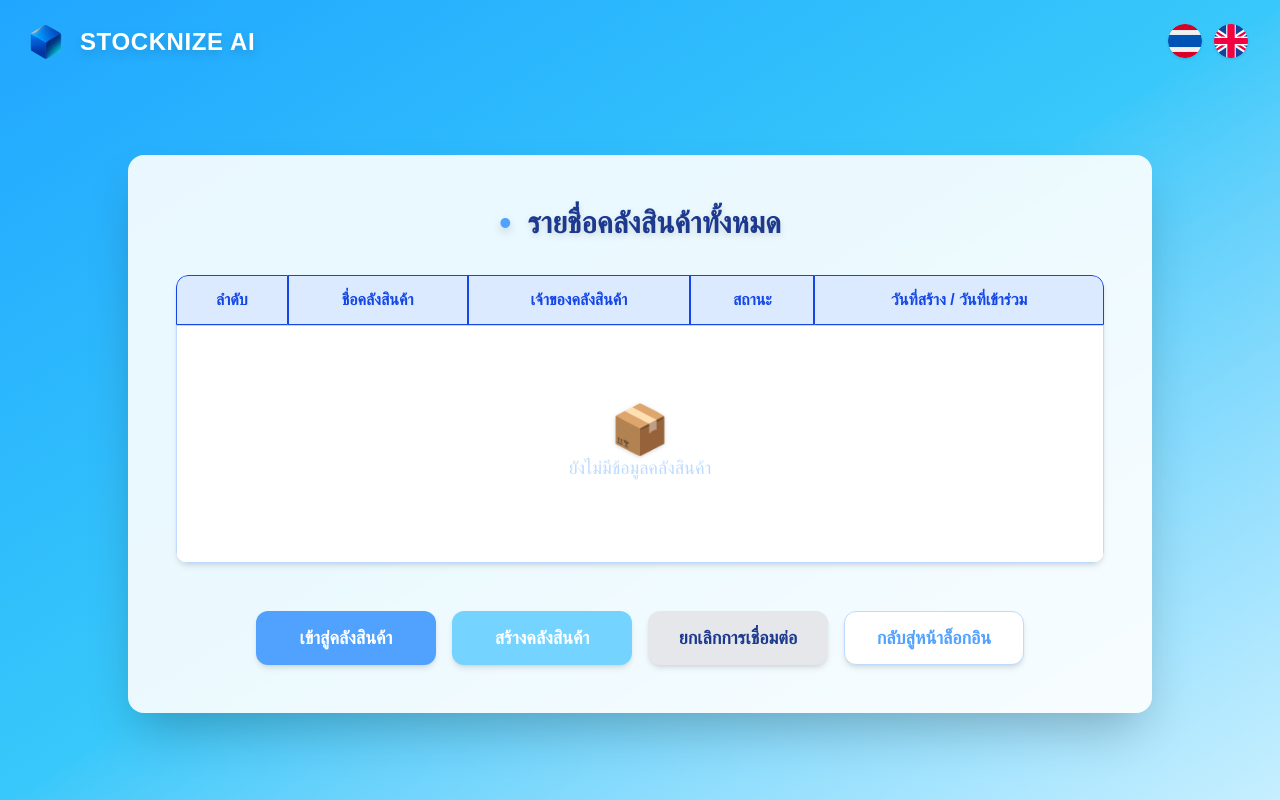
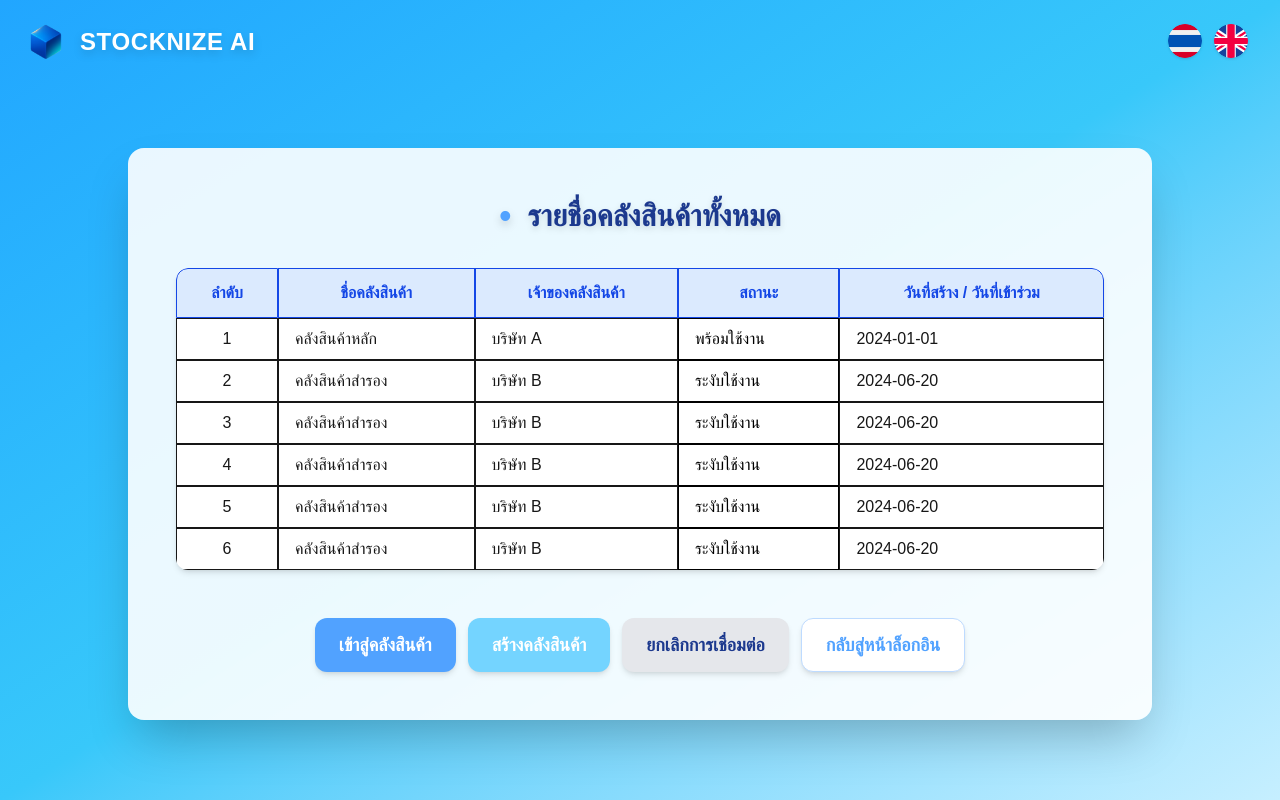
Before and after one commit to NUT-ARNAJAKDEV/Stocknize-AI-demo, a Next.js app: page /warehouse in a window 1280 px wide. Built offline with nearby package versions, Linux system fonts and the light colour scheme.

Commit message:
modified:   app/warehouse/page.js

```diff
--- a/app/warehouse/page.js
+++ b/app/warehouse/page.js
@@ -1,10 +1,57 @@
 "use client";
+import React, { useState } from "react";
 import Image from "next/image";
 import { useRouter } from "next/navigation";
 
 export default function Warehouse() {
     const router = useRouter();
+    const [selectedRow, setSelectedRow] = useState(null);
 
+    // ตัวอย่างข้อมูล
+    const rows = [
+        {
+            id: 1,
+            name: "คลังสินค้าหลัก",
+            owner: "บริษัท A",
+            status: "พร้อมใช้งาน",
+            date: "2024-01-01"
+        },
+        {
+            id: 2,
+            name: "คลังสินค้าสำรอง",
+            owner: "บริษัท B",
+            status: "ระงับใช้งาน",
+            date: "2024-06-20"
+        },
+        {
+            id: 3,
+            name: "คลังสินค้าสำรอง",
+            owner: "บริษัท B",
+            status: "ระงับใช้งาน",
+            date: "2024-06-20"
+        },
+        {
+            id: 4,
+            name: "คลังสินค้าสำรอง",
+            owner: "บริษัท B",
+            status: "ระงับใช้งาน",
+            date: "2024-06-20"
+        },
+        {
+            id: 5,
+            name: "คลังสินค้าสำรอง",
+            owner: "บริษัท B",
+            status: "ระงับใช้งาน",
+            date: "2024-06-20"
+        },
+        {
+            id: 6,
+            name: "คลังสินค้าสำรอง",
+            owner: "บริษัท B",
+            status: "ระงับใช้งาน",
+            date: "2024-06-20"
+        }
+    ];
     return (
         <div className="min-h-screen w-full bg-gradient-to-br from-[#21a6ff] via-[#38c8fa] to-[#c6efff] flex flex-col">
             {/* HEADER */}
@@ -33,65 +80,90 @@ export default function Warehouse() {
                     </div>
                     {/* Table */}
                     <div className="overflow-x-auto w-full rounded-xl bg-white shadow-md mb-10">
-                        <table className="min-w-full border-separate border-spacing-0">
+                        <table className="min-w-full border-separate border-spacing-0 text-xs md:text-sm lg:text-base">
                             <thead>
                                 <tr className="bg-blue-100">
-                                    <th className="border px-4 py-3 font-bold text-base text-blue-700 rounded-tl-xl">
+                                    <th className="border px-2 md:px-4 py-2 md:py-3 font-bold text-xs md:text-base text-blue-700 rounded-tl-xl">
                                         ลำดับ
                                     </th>
-                                    <th className="border px-4 py-3 font-bold text-base text-blue-700">
+                                    <th className="border px-2 md:px-4 py-2 md:py-3 font-bold text-xs md:text-base text-blue-700">
                                         ชื่อคลังสินค้า
                                     </th>
-                                    <th className="border px-4 py-3 font-bold text-base text-blue-700">
+                                    <th className="border px-2 md:px-4 py-2 md:py-3 font-bold text-xs md:text-base text-blue-700">
                                         เจ้าของคลังสินค้า
                                     </th>
-                                    <th className="border px-4 py-3 font-bold text-base text-blue-700">
+                                    <th className="border px-2 md:px-4 py-2 md:py-3 font-bold text-xs md:text-base text-blue-700">
                                         สถานะ
                                     </th>
-                                    <th className="border px-4 py-3 font-bold text-base text-blue-700 rounded-tr-xl">
+                                    <th className="border px-2 md:px-4 py-2 md:py-3 font-bold text-xs md:text-base text-blue-700 rounded-tr-xl">
                                         วันที่สร้าง / วันที่เข้าร่วม
                                     </th>
                                 </tr>
                             </thead>
                             <tbody>
-                                {/* รายการว่าง */}
+                                {rows.map((row, idx) => (
+                                    <tr
+                                        key={row.id}
+                                        onClick={() => setSelectedRow(idx)}
+                                        className={`cursor-pointer transition ${selectedRow === idx
+                                            ? "bg-blue-400/70 ring-2 ring-blue-400"
+                                            : "hover:bg-blue-50"
+                                            }`}
+                                    >
+                                        <td className="border px-2 md:px-4 py-2 text-center">{idx + 1}</td>
+                                        <td className="border px-2 md:px-4 py-2">{row.name}</td>
+                                        <td className="border px-2 md:px-4 py-2">{row.owner}</td>
+                                        <td
+                                            className={`border px-2 md:px-4 py-2 ${row.status === "พร้อมใช้งาน"
+                                                ? "text-black"
+                                                : "text-black"
+                                                }`}
+                                        >
+                                            {row.status}
+                                        </td>
+                                        <td className="border px-2 md:px-4 py-2">{row.date}</td>
+                                    </tr>
+                                ))}
+                                {/* หากไม่มีข้อมูล */}
+                                {rows.length === 0 && (
                                     <tr>
                                         <td colSpan={5} className="py-20 text-center text-blue-200 text-lg font-medium border">
-                                        {/* พื้นที่ว่างสำหรับข้อมูล */}
                                             <span className="text-5xl drop-shadow-sm">📦</span>
                                             <div>ยังไม่มีข้อมูลคลังสินค้า</div>
                                         </td>
                                     </tr>
+                                )}
                             </tbody>
                         </table>
                     </div>
                     {/* ปุ่มด้านล่าง */}
-                    <div className="w-full flex flex-wrap gap-4 justify-center mt-2">
+                    <div className="w-full flex flex-col md:flex-row gap-3 justify-center mt-2">
                         <button
-                            className="min-w-[180px] px-6 py-3 rounded-xl bg-blue-400 text-white font-semibold text-lg shadow-md hover:scale-105 hover:bg-blue-500 transition-all"
+                            className="w-full md:w-auto px-6 py-3 rounded-xl bg-blue-400 text-white font-semibold text-base md:text-lg shadow-md hover:scale-105 hover:bg-blue-500 transition-all"
                             onClick={() => router.push("/home")}
                         >
                             เข้าสู่คลังสินค้า
                         </button>
                         <button
-                            className="min-w-[180px] px-6 py-3 rounded-xl bg-sky-300 text-white font-semibold text-lg shadow-md hover:scale-105 hover:bg-sky-400 transition-all"
+                            className="w-full md:w-auto px-6 py-3 rounded-xl bg-sky-300 text-white font-semibold text-base md:text-lg shadow-md hover:scale-105 hover:bg-sky-400 transition-all"
                             onClick={() => alert("สร้างคลังสินค้า (ตัวอย่าง)")}
                         >
                             สร้างคลังสินค้า
                         </button>
                         <button
-                            className="min-w-[180px] px-6 py-3 rounded-xl bg-gray-200 text-blue-900 font-semibold text-lg shadow-md hover:scale-105 hover:bg-gray-300 transition-all"
+                            className="w-full md:w-auto px-6 py-3 rounded-xl bg-gray-200 text-blue-900 font-semibold text-base md:text-lg shadow-md hover:scale-105 hover:bg-gray-300 transition-all"
                             onClick={() => alert("ยกเลิกการเชื่อมต่อ (ตัวอย่าง)")}
                         >
                             ยกเลิกการเชื่อมต่อ
                         </button>
                         <button
-                            className="min-w-[180px] px-6 py-3 rounded-xl bg-white text-blue-400 border border-blue-200 font-semibold text-lg shadow-md hover:scale-105 hover:bg-blue-50 transition-all"
+                            className="w-full md:w-auto px-6 py-3 rounded-xl bg-white text-blue-400 border border-blue-200 font-semibold text-base md:text-lg shadow-md hover:scale-105 hover:bg-blue-50 transition-all"
                             onClick={() => router.push("/")}
                         >
                             กลับสู่หน้าล็อกอิน
                         </button>
                     </div>
+
                 </div>
             </div>
 
```
Lines whose indentation alone changed are shown as unchanged.
